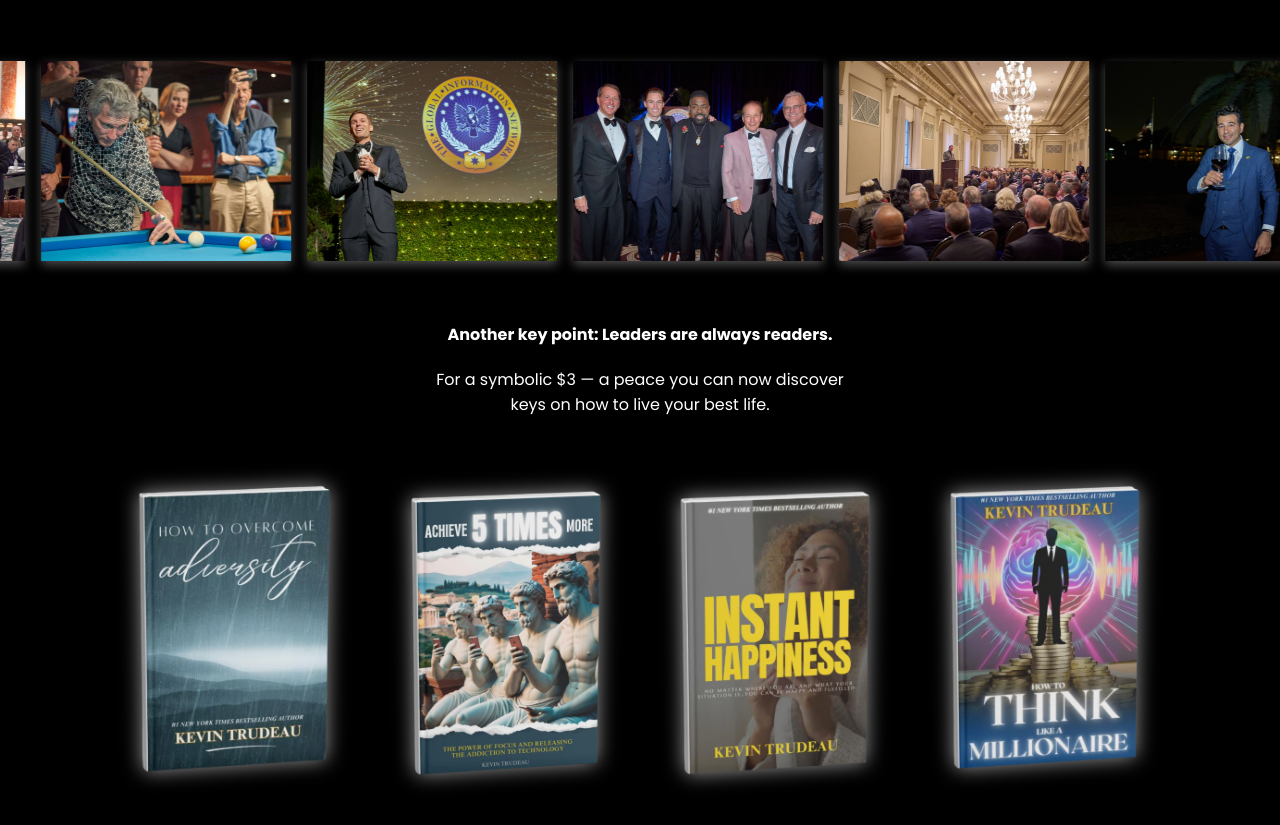
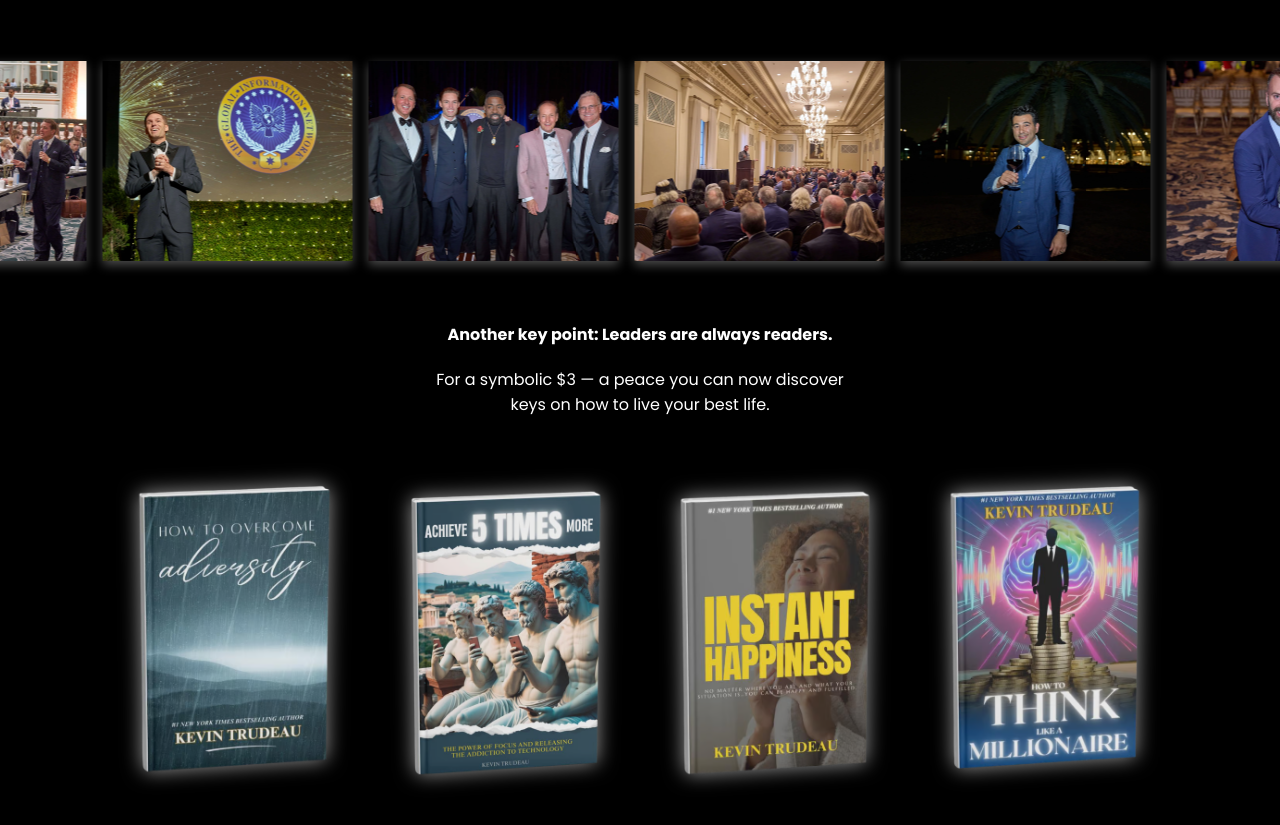
Before and after one commit to DilaraUcar/kevintrudeau, a plain HTML site: page index.html in a window 1280 px wide. Shown: the part 5471-6296 px from the top of the page. Drawn offline with Linux system fonts and the light colour scheme; a web font is replaced by a local one.

Commit message:
Remove slideshow imgs and added new

```diff
--- a/index.html
+++ b/index.html
@@ -340,7 +340,6 @@
                     <!-- Original images -->
                     <img src="assets/imgs/img1.webp" alt="Slide 1" loading="lazy" />
                     <img src="assets/imgs/img2.webp" alt="Slide 2" loading="lazy" />
-                    <img src="assets/imgs/img3.webp" alt="Slide 3" loading="lazy" />
                     <img src="assets/imgs/img4.webp" alt="Slide 4" loading="lazy" />
                     <img src="assets/imgs/img5.webp" alt="Slide 5" loading="lazy" />
                     <img src="assets/imgs/img6.webp" alt="Slide 6" loading="lazy" />
@@ -350,7 +349,6 @@
                     <!-- Duplicate images for smooth looping -->
                     <img src="assets/imgs/img1.webp" alt="Slide 1 Duplicate" loading="lazy" />
                     <img src="assets/imgs/img2.webp" alt="Slide 2 Duplicate" loading="lazy" />
-                    <img src="assets/imgs/img3.webp" alt="Slide 3 Duplicate" loading="lazy" />
                     <img src="assets/imgs/img4.webp" alt="Slide 4 Duplicate" loading="lazy" />
                     <img src="assets/imgs/img5.webp" alt="Slide 5 Duplicate" loading="lazy" />
                     <img src="assets/imgs/img6.webp" alt="Slide 6 Duplicate" loading="lazy" />
```
